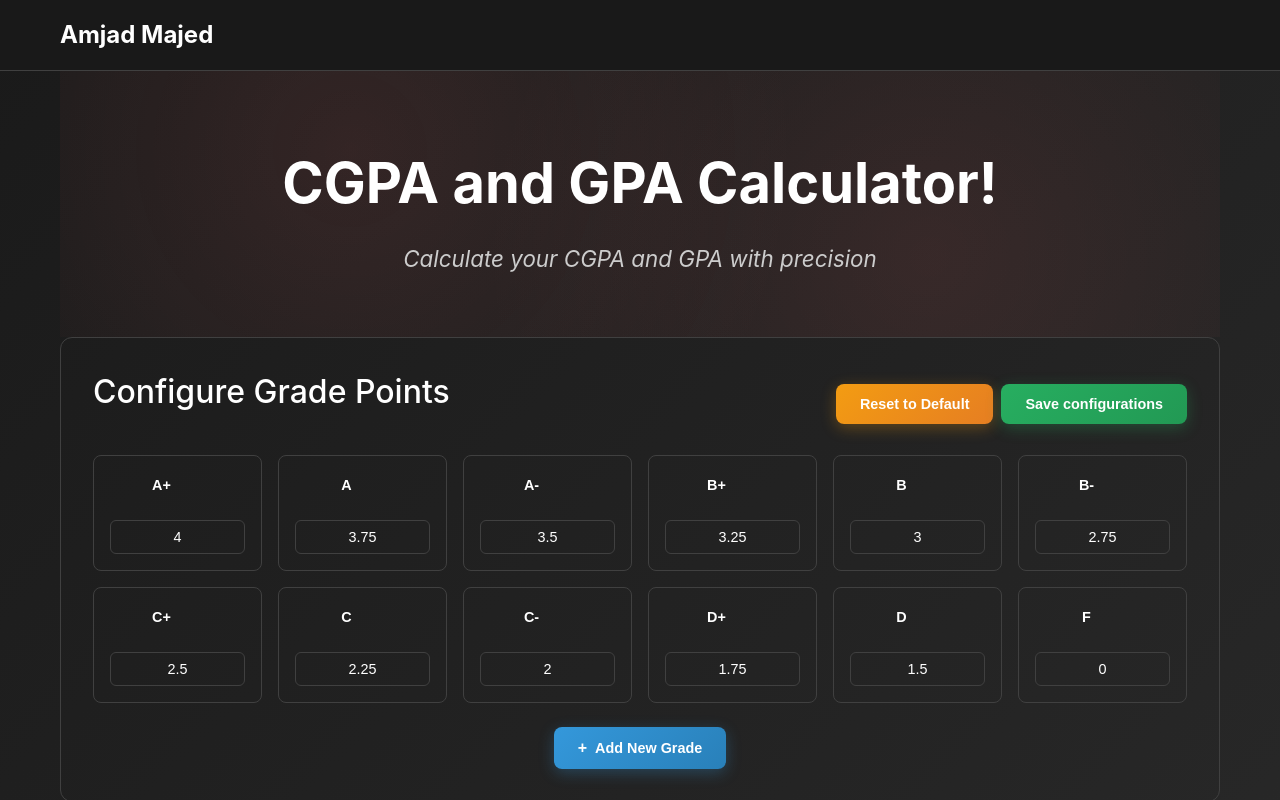
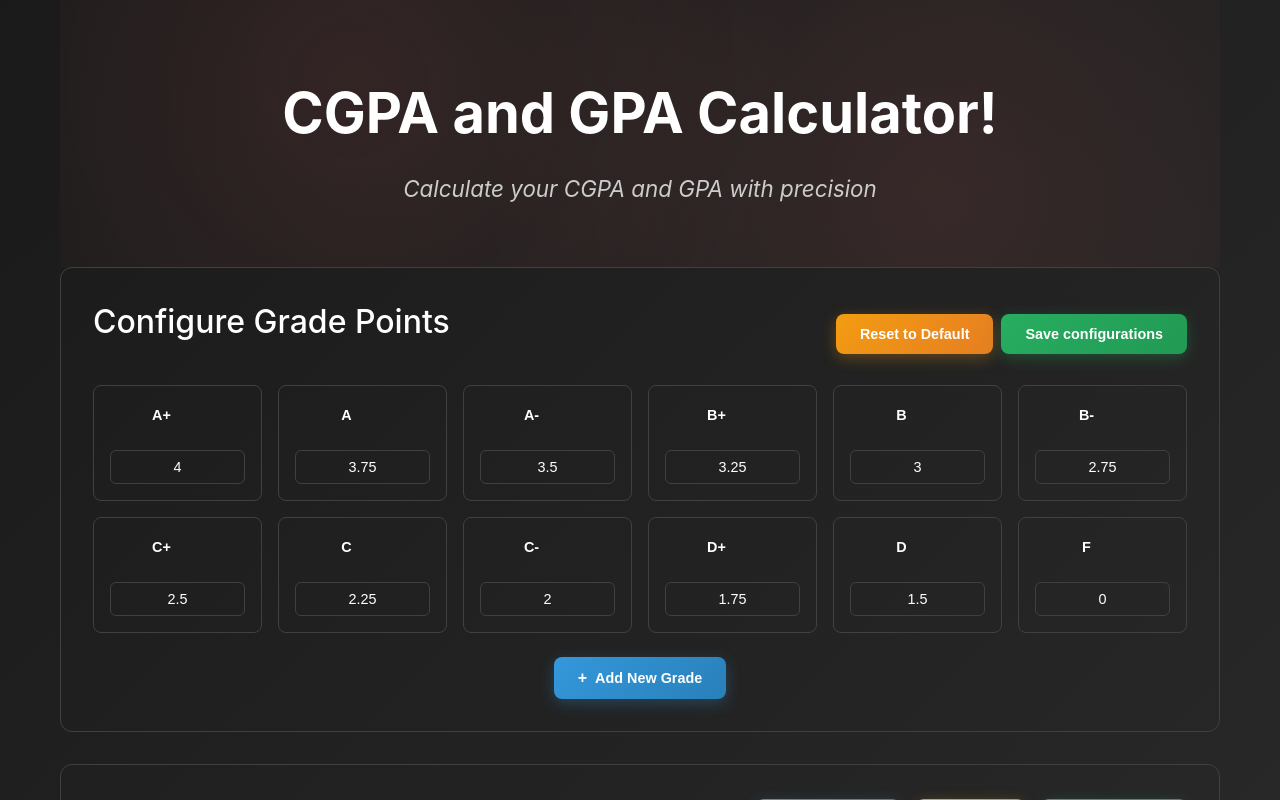
Before and after one commit to Amjad992/amjadmajed.com, a Next.js app: page /cgpa-calculator in a window 1280 px wide. Shown: the top 800 px of the page. Built offline with nearby package versions, Linux system fonts and the light colour scheme.

Commit message:
Feat: complete the removal of navigation from all files

```diff
--- a/src/app/cgpa-calculator/cgpa-calculator.css
+++ b/src/app/cgpa-calculator/cgpa-calculator.css
@@ -1,6 +1,5 @@
 /* CGPA Calculator Page Styles */
 .cgpa-calculator-page {
-  padding-top: 70px;
   min-height: 100vh;
   background: linear-gradient(135deg, #1a1a1a 0%, #2d2d2d 100%);
   color: var(--text-primary);
--- a/src/app/cgpa-calculator/page.js
+++ b/src/app/cgpa-calculator/page.js
@@ -1,6 +1,5 @@
 'use client';
 import {useEffect} from 'react';
-import Navigation from '../../components/Navigation';
 import HeroSection from './components/HeroSection';
 import GradeManagement from './components/GradeManagement';
 import CalculatorHeader from './components/CalculatorHeader';
@@ -61,9 +60,7 @@ function CGPACalculatorContent() {
   };
 
   return (
-    <>
-      <Navigation />
-      <main className="cgpa-calculator-page">
+    <main className="cgpa-calculator-page">
         {/* Toast notifications */}
         <div className="toast-container">
           {toasts.map((toast) => (
@@ -128,7 +125,6 @@ function CGPACalculatorContent() {
           </div>
         </ErrorBoundary>
       </main>
-    </>
   );
 }
 
--- a/src/components/Navigation.css
+++ /dev/null
@@ -1,185 +0,0 @@
-.navigation {
-  position: fixed;
-  top: 0;
-  left: 0;
-  right: 0;
-  background: rgba(26, 26, 26, 0.95);
-  -webkit-backdrop-filter: blur(10px);
-  backdrop-filter: blur(10px);
-  border-bottom: 1px solid var(--border-color);
-  z-index: 1000;
-  transition: all 0.3s ease;
-}
-
-.nav-container {
-  max-width: 1200px;
-  margin: 0 auto;
-  padding: 0 20px;
-  display: flex;
-  align-items: center;
-  justify-content: space-between;
-  height: 70px;
-}
-
-.nav-brand {
-  flex-shrink: 0;
-}
-
-.brand-link {
-  color: var(--text-primary);
-  text-decoration: none;
-  font-size: 1.5rem;
-  font-weight: 700;
-  transition: color 0.3s ease;
-  cursor: pointer;
-}
-
-.brand-link:hover {
-  color: var(--primary-color);
-}
-
-.nav-links {
-  display: flex;
-  align-items: center;
-  gap: 32px;
-}
-
-.nav-link {
-  color: var(--text-secondary);
-  text-decoration: none;
-  font-weight: 500;
-  font-size: 1rem;
-  transition: all 0.3s ease;
-  position: relative;
-  padding: 8px 0;
-  cursor: pointer;
-}
-
-.nav-link:hover {
-  color: var(--primary-color);
-}
-
-.nav-link::after {
-  content: '';
-  position: absolute;
-  bottom: 0;
-  left: 0;
-  width: 0;
-  height: 2px;
-  background: var(--primary-color);
-  transition: width 0.3s ease;
-}
-
-.nav-link:hover::after {
-  width: 100%;
-}
-
-/* Mobile Menu Toggle */
-.mobile-menu-toggle {
-  display: none;
-  flex-direction: column;
-  cursor: pointer;
-  gap: 4px;
-  background: none;
-  border: none;
-  padding: 8px;
-  position: relative;
-  z-index: 1001;
-}
-
-.mobile-menu-toggle span {
-  width: 25px;
-  height: 3px;
-  background: var(--text-primary);
-  transition: all 0.3s ease;
-  border-radius: 2px;
-  transform-origin: center;
-}
-
-.mobile-menu-toggle-open span:nth-child(1) {
-  transform: rotate(45deg) translate(6px, 6px);
-}
-
-.mobile-menu-toggle-open span:nth-child(2) {
-  opacity: 0;
-}
-
-.mobile-menu-toggle-open span:nth-child(3) {
-  transform: rotate(-45deg) translate(6px, -6px);
-}
-
-/* Responsive Design */
-@media (max-width: 768px) {
-  .nav-container {
-    padding: 0 16px;
-    height: 60px;
-  }
-
-  .nav-links {
-    position: fixed;
-    top: 60px;
-    left: 0;
-    right: 0;
-    background: var(--background);
-    border-top: 1px solid var(--border-color);
-    flex-direction: column;
-    padding: 20px;
-    gap: 20px;
-    transform: translateY(-100%);
-    opacity: 0;
-    visibility: hidden;
-    transition: all 0.3s ease;
-    z-index: 1000;
-  }
-
-  .nav-links-mobile-open {
-    transform: translateY(0);
-    opacity: 1;
-    visibility: visible;
-  }
-
-  .nav-link {
-    padding: 12px 0;
-    border-bottom: 1px solid var(--border-color);
-    text-align: center;
-    font-size: 1.1rem;
-  }
-
-  .nav-link:last-child {
-    border-bottom: none;
-  }
-
-  .mobile-menu-toggle {
-    display: flex;
-  }
-
-  .brand-link {
-    font-size: 1.3rem;
-  }
-
-  /* Mobile Menu Overlay */
-  .mobile-menu-overlay {
-    position: fixed;
-    top: 60px;
-    left: 0;
-    right: 0;
-    bottom: 0;
-    background: rgba(0, 0, 0, 0.5);
-    z-index: 999;
-  }
-}
-
-@media (max-width: 480px) {
-  .nav-container {
-    padding: 0 12px;
-  }
-
-  .brand-link {
-    font-size: 1.2rem;
-  }
-}
-
-/* Smooth scroll behavior for anchor links */
-html {
-  scroll-behavior: smooth;
-}
--- a/src/components/Navigation.js
+++ /dev/null
@@ -1,19 +0,0 @@
-import Link from 'next/link';
-import './Navigation.css';
-
-const Navigation = () => {
-  return (
-    <nav className="navigation">
-      <div className="nav-container">
-        {/* Logo/Brand */}
-        <div className="nav-brand">
-          <Link href="/" className="brand-link">
-            Amjad Majed
-          </Link>
-        </div>
-      </div>
-    </nav>
-  );
-};
-
-export default Navigation;
```
